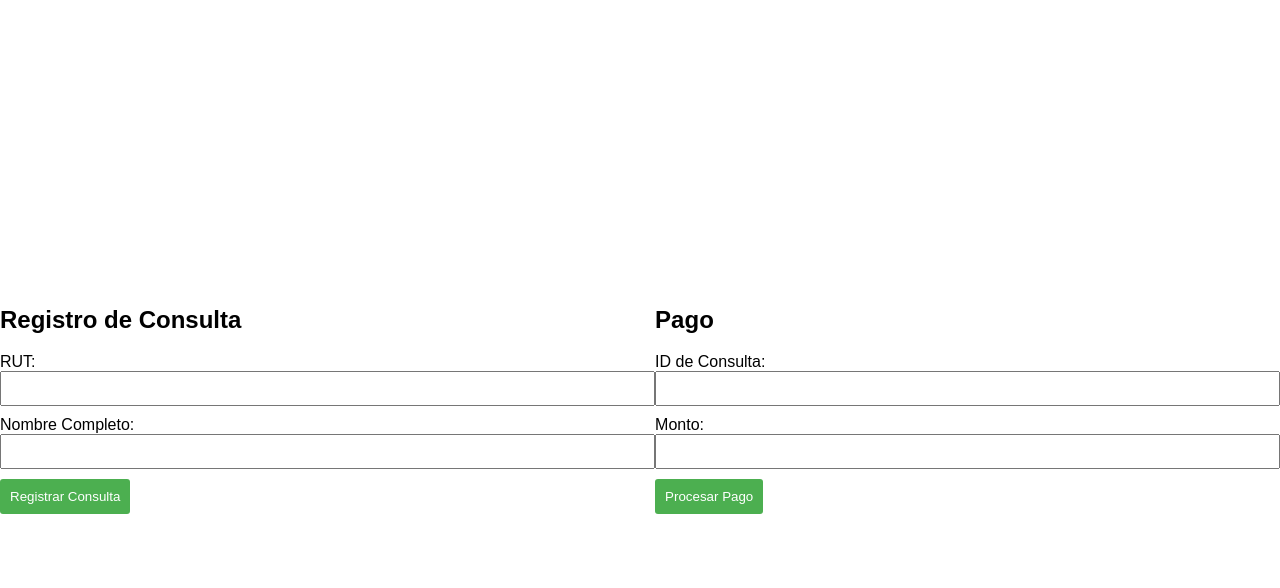
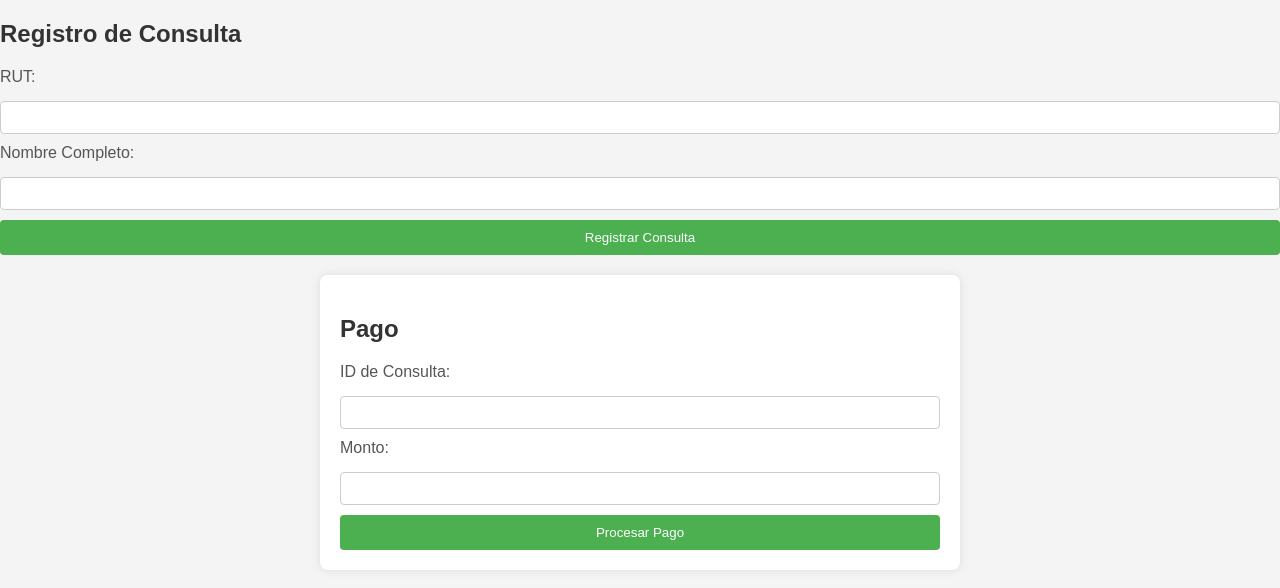
Before and after one commit to Pastito247/Arquitectura, a website: page pago.html in a window 1280 px wide. Drawn offline with Linux system fonts and the light colour scheme.

Commit message:
Estilizado

```diff
--- /dev/null
+++ b/css/login.css
@@ -0,0 +1,80 @@
+body {
+    font-family: 'Arial', sans-serif;
+    margin: 0;
+    padding: 0;
+    background-color: #f4f4f4;
+}
+
+#login-container {
+    max-width: 400px;
+    margin: 50px auto;
+    background-color: #fff;
+    padding: 20px;
+    border-radius: 8px;
+    box-shadow: 0 0 10px rgba(0, 0, 0, 0.1);
+}
+
+h2 {
+    color: #333;
+    text-align: center;
+}
+
+form {
+    display: grid;
+    gap: 15px;
+}
+
+label {
+    color: #555;
+}
+
+input {
+    width: 100%;
+    padding: 10px;
+    box-sizing: border-box;
+    border: 1px solid #ccc;
+    border-radius: 4px;
+}
+
+button {
+    background-color: #4caf50;
+    color: #fff;
+    padding: 12px 20px;
+    border: none;
+    border-radius: 4px;
+    cursor: pointer;
+}
+
+button:hover {
+    background-color: #45a049;
+}
+
+.error-modal {
+    display: none;
+    position: fixed;
+    top: 0;
+    left: 0;
+    width: 100%;
+    height: 100%;
+    background-color: rgba(0, 0, 0, 0.5);
+}
+
+.error-content {
+    position: absolute;
+    top: 50%;
+    left: 50%;
+    transform: translate(-50%, -50%);
+    background-color: #fff;
+    padding: 20px;
+    border-radius: 8px;
+    box-shadow: 0 0 10px rgba(0, 0, 0, 0.1);
+}
+
+.close-modal {
+    position: absolute;
+    top: 10px;
+    right: 10px;
+    font-size: 20px;
+    color: #888;
+    cursor: pointer;
+}
--- a/css/styles.css
+++ b/css/styles.css
@@ -1,58 +1,57 @@
 body {
-    font-family: Arial, sans-serif;
-    display: flex;
-    justify-content: center;
-    align-items: center;
-    height: 100vh;
+  font-family: 'Arial', sans-serif;
   margin: 0;
+  padding: 0;
+  background-color: #f4f4f4;
 }
 
-  #login-container {
-    text-align: center;
+#registro-container, #pago-container {
+  max-width: 600px;
+  margin: 20px auto;
+  background-color: #fff;
   padding: 20px;
-    border: 1px solid #ccc;
-    border-radius: 5px;
+  border-radius: 8px;
   box-shadow: 0 0 10px rgba(0, 0, 0, 0.1);
 }
 
+h2 {
+  color: #333;
+}
+
+form {
+  display: grid;
+  gap: 10px;
+}
+
+label {
+  display: block;
+  margin-bottom: 5px;
+  color: #555;
+}
+
 input {
-    margin-bottom: 10px;
+  width: 100%;
   padding: 8px;
-    width: 100%;
   box-sizing: border-box;
+  border: 1px solid #ccc;
+  border-radius: 4px;
 }
 
 button {
-    padding: 10px;
   background-color: #4caf50;
-    color: white;
+  color: #fff;
+  padding: 10px 15px;
   border: none;
-    border-radius: 3px;
+  border-radius: 4px;
   cursor: pointer;
 }
 
-  .error-modal {
-    display: none;
-    position: fixed;
-    top: 0;
-    left: 0;
-    width: 100%;
-    height: 100%;
-    background-color: rgba(0, 0, 0, 0.5);
-    justify-content: center;
-    align-items: center;
+button:hover {
+  background-color: #45a049;
 }
 
-  .error-content {
-    background-color: white;
-    padding: 20px;
-    border-radius: 5px;
-    text-align: center;
+#lista-datos {
+  margin-top: 20px;
+  list-style: none;
+  padding: 0;
 }
-
-  .close-modal {
-    cursor: pointer;
-    color: #555;
-    font-size: 20px;
-    float: right;
-  }
```
Also changed, not shown: crearCita.html (+2 -1 lines), index.html (+4 -6 lines), README.md. Lines whose indentation alone changed are shown as unchanged.
